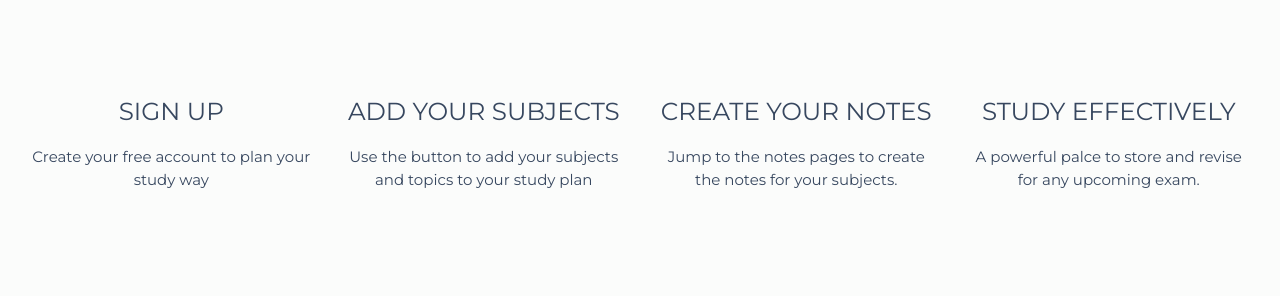
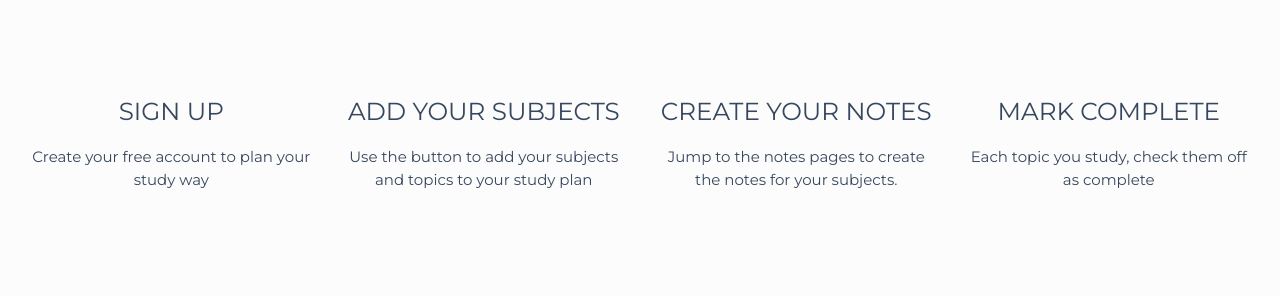
Before and after one commit to ClaireLally8/StudyPal, a Flask app: page / in a window 1280 px wide. Shown: the part 1461-1757 px from the top of the page. Run offline with Flask 2, Linux system fonts and the light colour scheme; some libraries are stand-ins or nearby versions.

Commit message:
adjust text on landing page

```diff
--- a/templates/home.html
+++ b/templates/home.html
@@ -73,8 +73,8 @@
           </div>
           <div class="col-sm-12 col-lg-3 col-md-6">
             <p class="code"><i class="material-icons medium">check</i></p>
-            <h5 class="byline">Study Effectively</h5>
-            <p class="subline">A powerful palce to store and revise for any upcoming exam.</p>
+            <h5 class="byline">Mark Complete</h5>
+            <p class="subline">Each topic you study, check them off as complete</p>
           </div>
         </div>
       </div>
```
